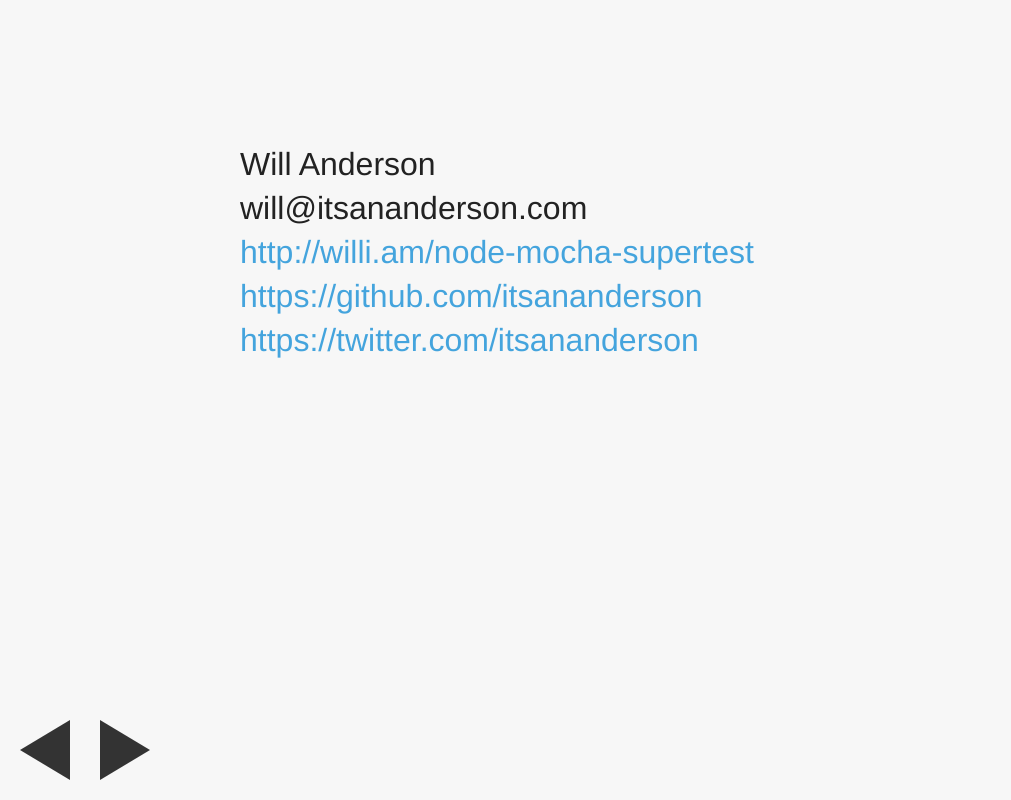
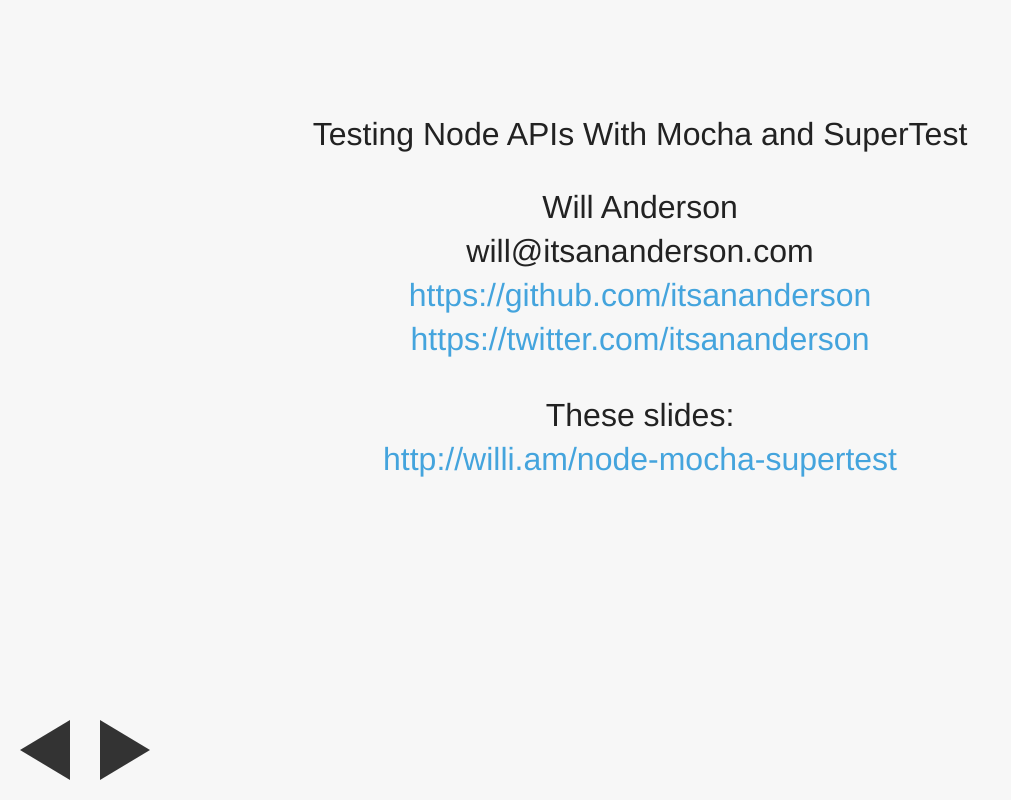
Before and after one commit to itsananderson/node-mocha-supertest, a plain HTML site: page index.html in a window 1280 px wide. Shown: the whole page, without its empty margins (0-1011 px from the left). Drawn offline with Linux system fonts and the light colour scheme.

Commit message:
'Deploy'

```diff
--- a/index.html
+++ b/index.html
@@ -402,8 +402,12 @@
 
   <div class="slide -
 " id="slide-1">
-    <section class="slide-content"><p>Will Anderson<br>will@itsananderson.com<br><a href="http://willi.am/node-mocha-supertest">http://willi.am/node-mocha-supertest</a><br><a href="https://github.com/itsananderson">https://github.com/itsananderson</a><br><a href="https://twitter.com/itsananderson">https://twitter.com/itsananderson</a></p>
-</section>
+    <section class="slide-content"><h2 id="testing-node-apis-with-mocha-and-supertest">Testing Node APIs With Mocha and SuperTest</h2>
+<p style="text-align: center">
+Will Anderson<br>will@itsananderson.com<br><a href="https://github.com/itsananderson">https://github.com/itsananderson</a><br><a href="https://twitter.com/itsananderson">https://twitter.com/itsananderson</a><br></p>
+
+<p style="text-align: center">
+These slides:<br><a href="http://willi.am/node-mocha-supertest">http://willi.am/node-mocha-supertest</a><br></p></section>
   </div>
   <div class="slide hidden -
 " id="slide-2">
```
